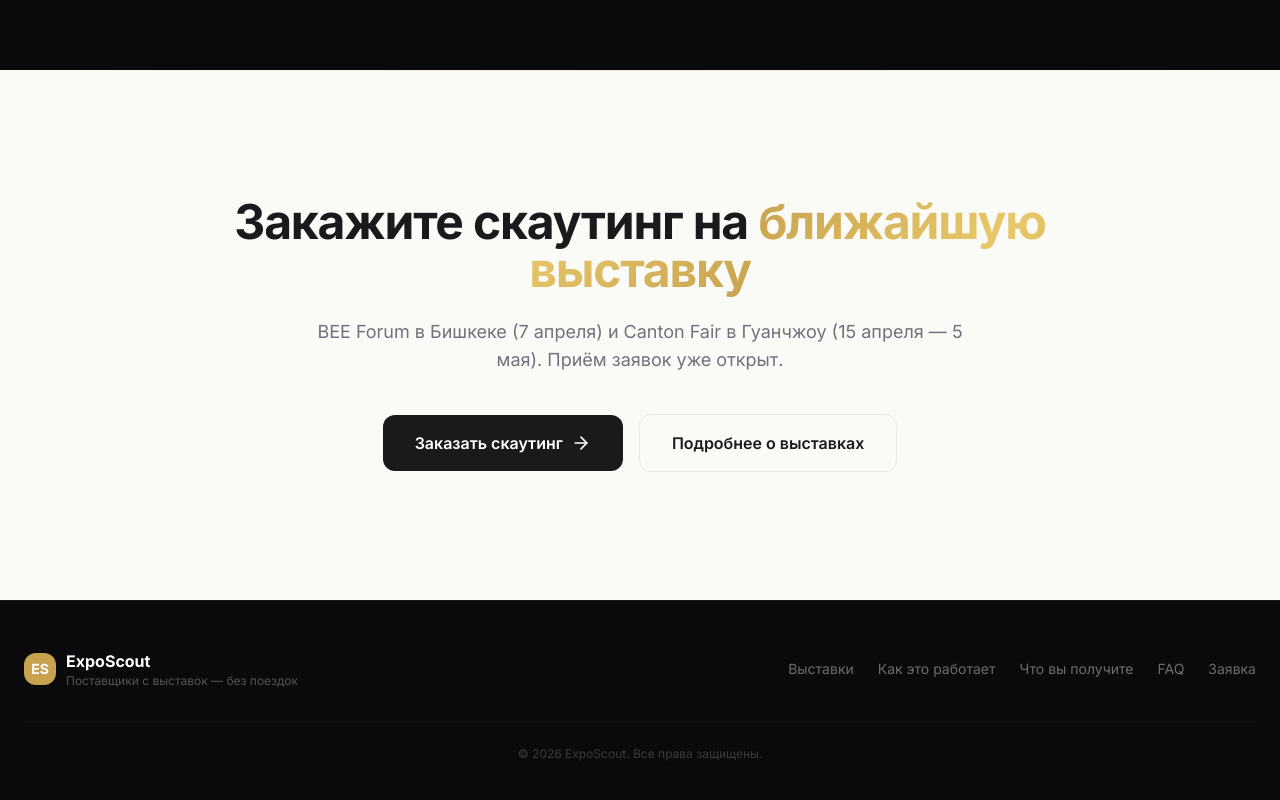
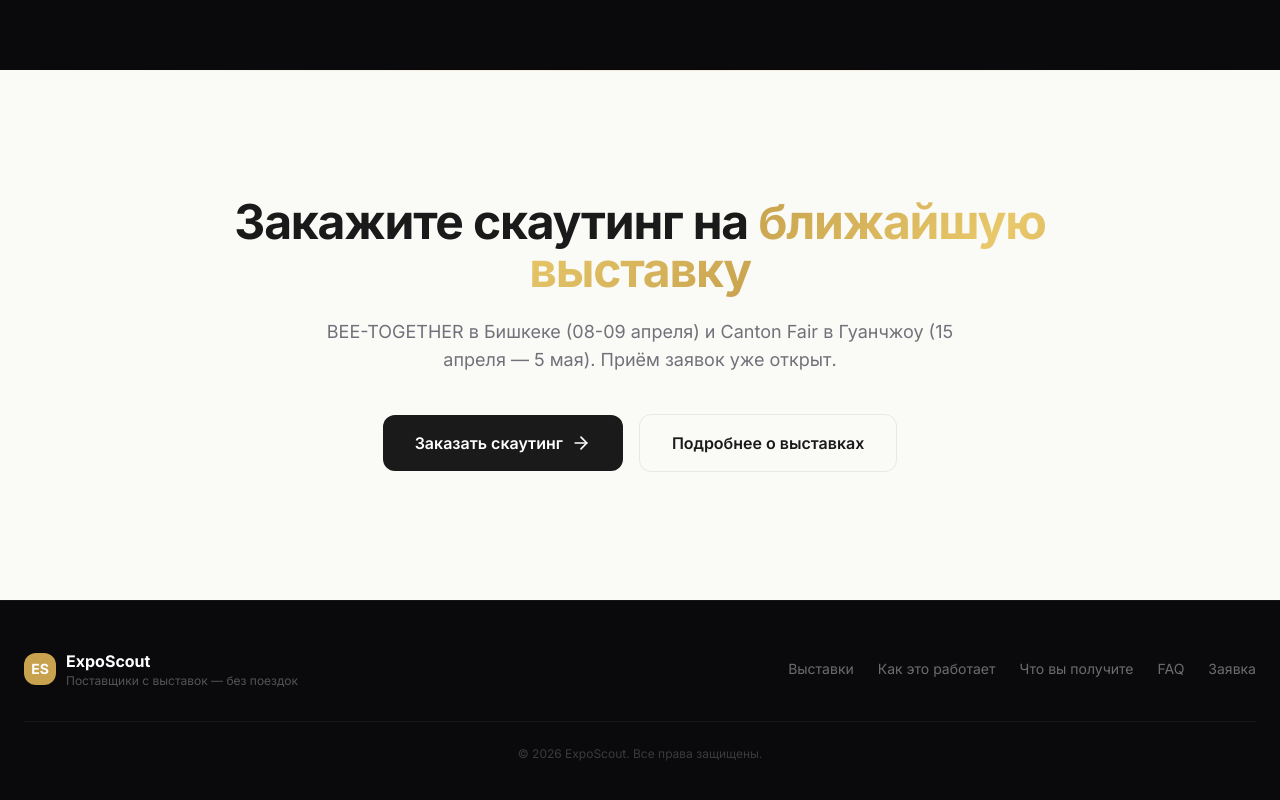
Before and after one commit to mrgnfndr-dr/exposcout, a Next.js app: page / in a window 1280 px wide. Shown: the part 10658-11458 px from the top of the page. Built offline with nearby package versions, Linux system fonts and the light colour scheme.

Commit message:
Update final-cta.tsx

```diff
--- a/components/final-cta.tsx
+++ b/components/final-cta.tsx
@@ -14,7 +14,7 @@ export function FinalCTA() {
             <span className="text-gradient-gold">ближайшую выставку</span>
           </h2>
           <p className="text-lg text-[#71717A] mb-10 max-w-2xl mx-auto">
-            BEE Forum в Бишкеке (7 апреля) и Canton Fair в Гуанчжоу
+            BEE-TOGETHER в Бишкеке (08-09 апреля) и Canton Fair в Гуанчжоу
             (15 апреля — 5 мая). Приём заявок уже открыт.
           </p>
 
```
